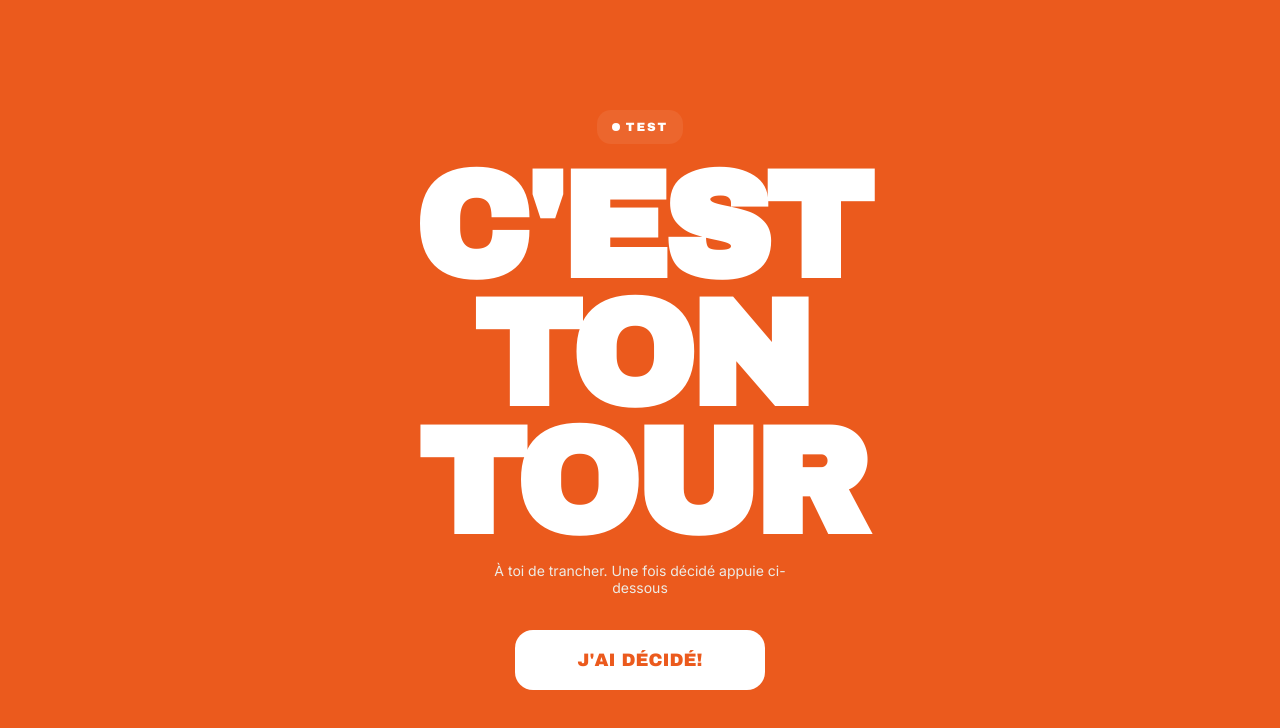
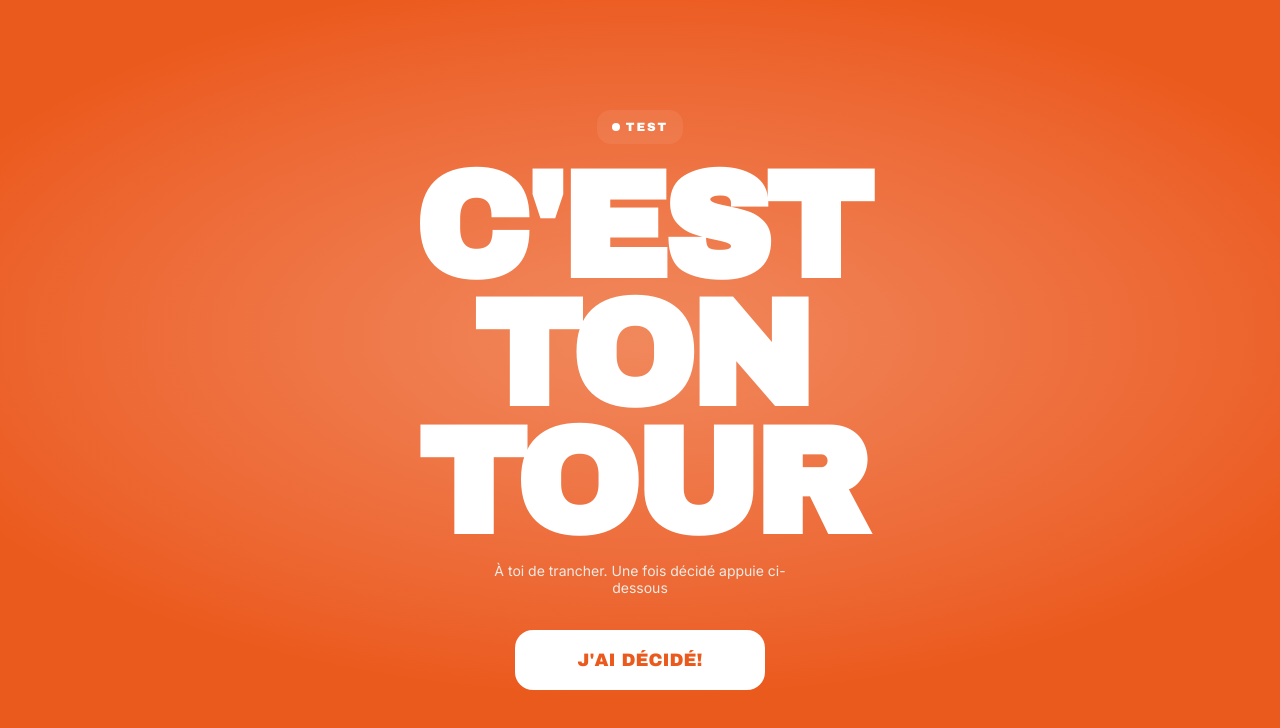
Before and after one commit to Passiflore/a-qui-le-tour, a React (Vite) app: page /decision in a window 1280 px wide. Shown: the top 728 px of the page. Built offline with nearby package versions, Linux system fonts and the light colour scheme.

Commit message:
feat: add copy to cliboard function and add a gradient background

```diff
--- a/src/layouts/CenteredPageLayout/CenteredPageLayout.css
+++ b/src/layouts/CenteredPageLayout/CenteredPageLayout.css
@@ -1,6 +1,12 @@
 .layoutContainer[data-tone="orange"] {
 	--page-bg: var(--color-accentuation);
 	--color-text: var(--color-white);
+
+	background-image: radial-gradient(
+		60% 45% at 50% 42%,
+		color-mix(in srgb, var(--color-accentuation) 72%, white),
+		var(--color-accentuation)
+	);
 }
 
 .layoutContainer {
--- a/src/pages/InvitePage/InvitePage.tsx
+++ b/src/pages/InvitePage/InvitePage.tsx
@@ -3,9 +3,17 @@ import "./InvitePage.css";
 
 interface InviteProps {
 	firstName: string;
+	inviationLink: string;
 }
 
 function InvitePage({ firstName }: InviteProps) {
+	const invitationLink =
+		"https://fa6dc00f-c1d0-49b2-87ab-dd249697f511-v3-figmaiframepreview.figma.site/?join=78SUS&p1=njfde";
+
+	function handleInvite(invitationLink: string) {
+		navigator.clipboard.writeText(invitationLink);
+	}
+
 	return (
 		<main className="inviteContent">
 			<NameTag firstName={firstName} />
@@ -18,10 +26,13 @@ function InvitePage({ firstName }: InviteProps) {
 			</div>
 			<div className="invitationLinkContainer">
 				<h3 className="inviteLinkTitle">Lien d'invitaiton</h3>
-				<p>
-					https://fa6dc00f-c1d0-49b2-87ab-dd249697f511-v3-figmaiframepreview.figma.site/?join=78SUS&p1=njfde
-				</p>
-				<button className="copyButton">Copier le lien</button>
+				<p>{invitationLink}</p>
+				<button
+					className="copyButton"
+					onClick={() => handleInvite(invitationLink)}
+				>
+					Copier le lien
+				</button>
 			</div>
 		</main>
 	);
```
Also changed, not shown: src/pages/InvitePage/InvitePage.css (+0 -29 lines).
